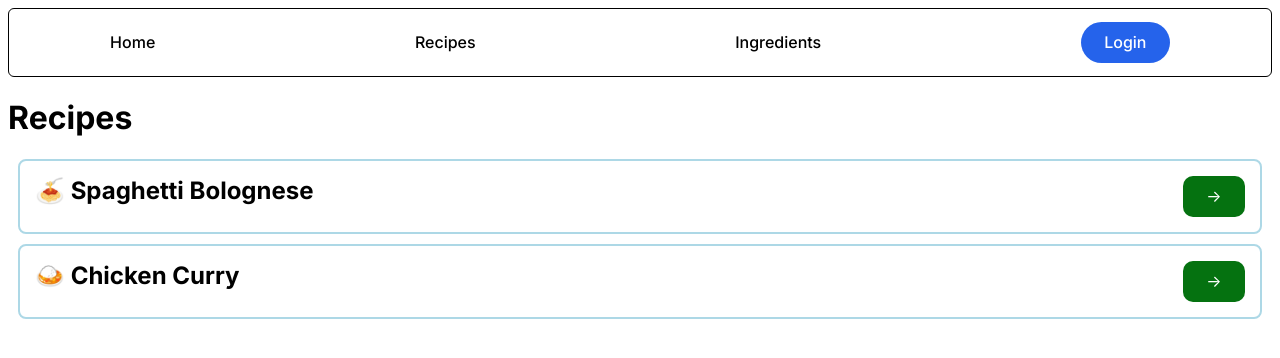
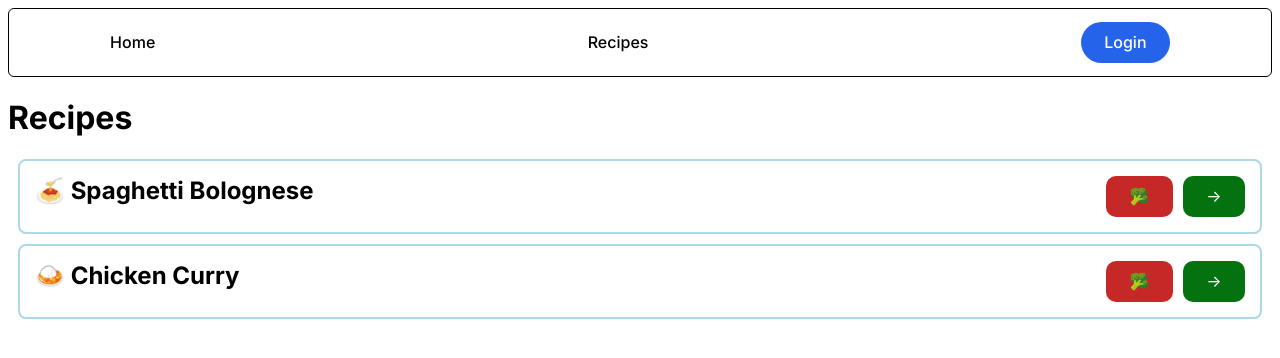
Before and after one commit to gluzandii/Recipe-Viewer, a React (Vite) app in the folder frontend-rv/: page /recipes in a window 1280 px wide. Shown: the top 358 px of the page. Built offline with nearby package versions, Linux system fonts and the light colour scheme.

Commit message:
Adds recipe and ingredient detail routes
Adds routes for displaying recipe and ingredient details.

Adds a button to view ingredients from the recipe item.

```diff
--- a/frontend-rv/src/App.tsx
+++ b/frontend-rv/src/App.tsx
@@ -11,6 +11,8 @@ export default function App() {
             <Routes>
                 <Route path="/" element={<Home/>}/>
                 <Route path="/recipes" element={<Recipes/>}/>
+                <Route path="/recipe/:recipeID" element={<div>recipe</div>}/>
+                <Route path="/ingredients/:ingredID" element={<div>ingredients</div>}/>
                 <Route path="*" element={<div>not found</div>}/>
             </Routes>
         </main>
--- a/frontend-rv/src/components/Navbar/Navbar.tsx
+++ b/frontend-rv/src/components/Navbar/Navbar.tsx
@@ -8,7 +8,7 @@ export default function Navbar() {
         <nav className={navbarStyles.navbar}>
             <Link to="/" className={navbarStyles.navbarLink}>Home</Link>
             <Link to="/recipes" className={navbarStyles.navbarLink}>Recipes</Link>
-            <Link to="/ingredients" className={navbarStyles.navbarLink}>Ingredients</Link>
+            {/*<Link to="/ingredients" className={navbarStyles.navbarLink}>Ingredients</Link>*/}
             {loggedIn && (
                 <Link to="/login" className={navbarStyles.loginButton}>Login</Link>
             )}
--- a/frontend-rv/src/components/RecipeItem/RecipeItem.module.scss
+++ b/frontend-rv/src/components/RecipeItem/RecipeItem.module.scss
@@ -44,3 +44,26 @@
   transform: scale(1.05);
   filter: brightness(1.15);
 }
+
+.viewIngredient {
+  text-decoration: none;
+  font-size: 1rem;
+  padding: 0.6rem 1.4rem;
+  background-color: #c62828;
+  color: white;
+  border-radius: 10px;
+  border: 1px solid transparent;
+  //font-weight: 500;
+  transition: box-shadow 0.3s ease, transform 0.3s ease, filter 0.3s ease;
+}
+
+.viewIngredient:hover {
+  box-shadow: 0 0 12px rgba(255, 80, 80, 0.8), 0 0 24px rgba(255, 80, 80, 0.6);
+  transform: scale(1.05);
+  filter: brightness(1.15);
+}
+
+.foodButtons {
+  display: flex;
+  gap: 10px;
+}
--- a/frontend-rv/src/components/RecipeItem/RecipeItem.tsx
+++ b/frontend-rv/src/components/RecipeItem/RecipeItem.tsx
@@ -15,7 +15,10 @@ export default function RecipeItem(props: RecipeItemProps) {
         <ol className={styles.recipes}>
             <li key={index} className={styles.recipeItem}>
                 <h2>{iconEmoji} {name}</h2>
-                <Link to={`/recipes/${hash}`} className={styles.viewRecipe}>→</Link>
+                <div className={styles.foodButtons}>
+                    <Link to={`/ingredients/${hash}`} className={styles.viewIngredient}>🥦</Link>
+                    <Link to={`/recipe/${hash}`} className={styles.viewRecipe}>→</Link>
+                </div>
             </li>
         </ol>
     )
--- a/frontend-rv/src/library/Recipe.ts
+++ b/frontend-rv/src/library/RecipeItem.ts
@@ -1,4 +1,4 @@
-export type Recipe = {
+export type RecipeItem = {
     name: string;
     hash: string;
     instructions: string;
--- a/frontend-rv/src/pages/recipes/Recipes.tsx
+++ b/frontend-rv/src/pages/recipes/Recipes.tsx
@@ -1,8 +1,8 @@
-import type {Recipe} from "../../library/Recipe.ts";
+import type {RecipeItem} from "../../library/RecipeItem.ts";
 import RecipeItem from "../../components/RecipeItem/RecipeItem.tsx";
 
 export default function Recipes() {
-    const recipes: Recipe[] = [
+    const recipes: RecipeItem[] = [
         {
             name: "Spaghetti Bolognese",
             instructions: "1. Cook spaghetti. 2. Prepare Bolognese sauce. 3. Combine and serve.",
```
